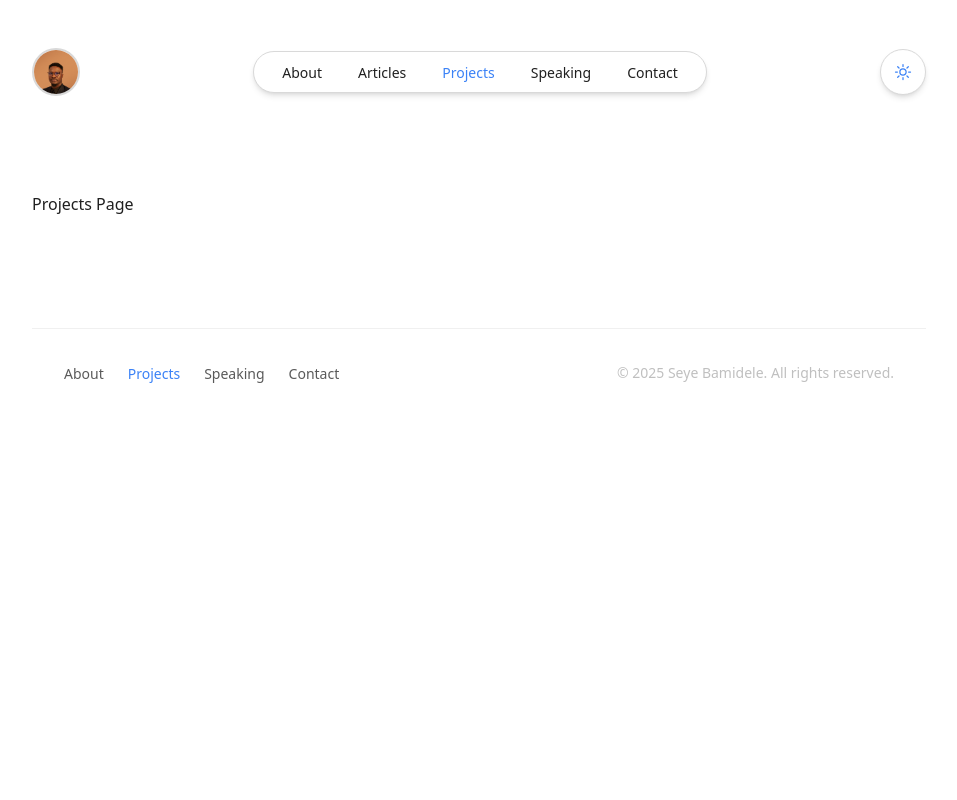
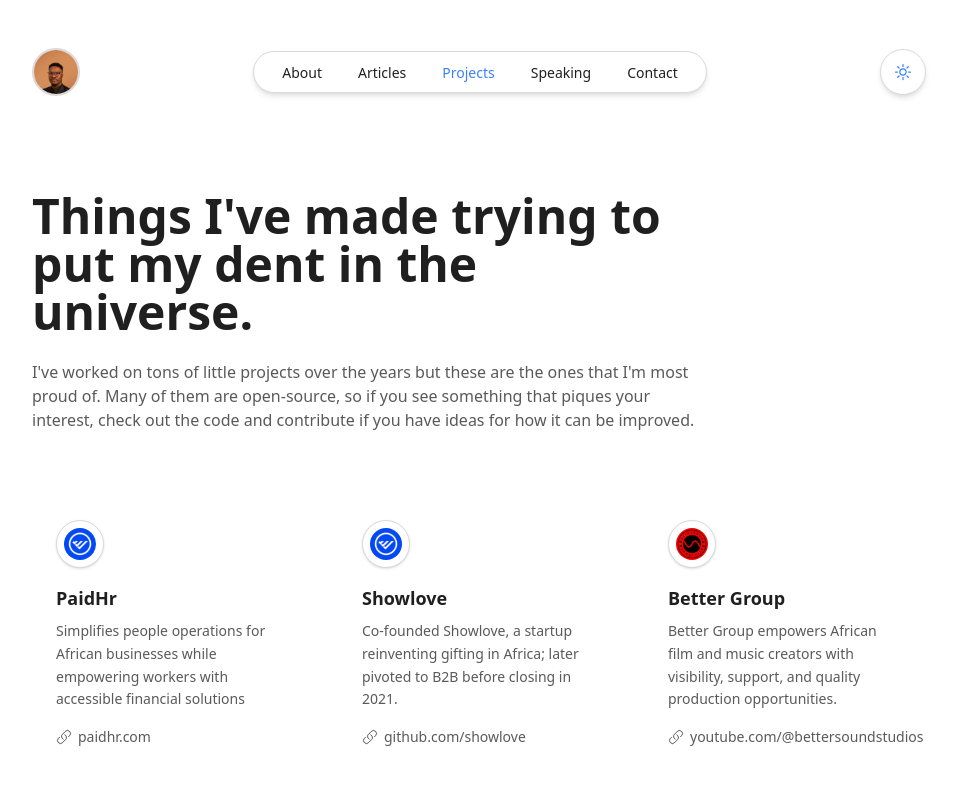
Before and after one commit to biolafrica/seye-bamidele, a Next.js app in the folder apps/client/: page /projects in a window 1280 px wide. Shown: the top 800 px of the page, without its empty margins (161-1118 px from the left). Built offline with nearby package versions, Linux system fonts and the light colour scheme.

Commit message:
created project page

```diff
--- a/apps/client/app/projects/page.tsx
+++ b/apps/client/app/projects/page.tsx
@@ -1,7 +1,94 @@
-export default function Projects() {
+import { LinkIcon } from "@heroicons/react/24/outline";
+
+interface Project {
+  name: string;
+  description: string;
+  link: string;
+  logo: string;
+}
+
+const projects: Project[] = [
+  {
+    name: "PaidHr",
+    description:
+      "Simplifies people operations for African businesses while empowering workers with accessible financial solutions",
+    link: "paidhr.com",
+    logo: "/paidHr.svg",
+  },
+  {
+    name: "Showlove",
+    description:
+      "Co-founded Showlove, a startup reinventing gifting in Africa; later pivoted to B2B before closing in 2021.",
+    link: "github.com/showlove",
+    logo: "/paidHr.svg",
+  },
+  {
+    name: "Better Group",
+    description:
+      "Better Group empowers African film and music creators with visibility, support, and quality production opportunities.",
+    link: "youtube.com/@bettersoundstudios",
+    logo: "/bettersound.svg",
+  },
+
+];
+
+export default function ProjectsPage() {
   return (
-    <div>
-      <h4>Projects Page</h4>
-    </div>
+    <main className="min-h-screen">
+      <div className="max-w-6xl">
+        {/* Header */}
+        <header className="mb-16 max-w-2xl">
+          <h1 className="text-4xl sm:text-5xl font-bold leading-tight text-heading">
+            Things I've made trying to put my dent in the universe.
+          </h1>
+          <p className="mt-6 text-secondary text-base">
+            I've worked on tons of little projects over the years but these are
+            the ones that I'm most proud of. Many of them are open-source, so if
+            you see something that piques your interest, check out the code and
+            contribute if you have ideas for how it can be improved.
+          </p>
+        </header>
+
+        {/* Projects Grid */}
+        <section className="grid grid-cols-1 sm:grid-cols-2 lg:grid-cols-3 gap-6">
+          {projects.map((project, idx) => (
+            <div
+              key={idx}
+              className="group flex flex-col items-start rounded-2xl p-6 hover:bg-hover transition-colors"
+            >
+              {/* Logo */}
+              <div className="w-12 h-12 flex items-center justify-center rounded-full bg-card border border-border mb-4 overflow-hidden group-hover:border-accent transition-colors shadow">
+                <img
+                  src={project.logo}
+                  alt={`${project.name} logo`}
+                  className="w-8 h-8 object-contain"
+                />
+              </div>
+
+              {/* Project Name */}
+              <h2 className="text-lg font-semibold text-heading">
+                {project.name}
+              </h2>
+
+              {/* Description */}
+              <p className="mt-2 text-sm text-secondary leading-relaxed flex-1">
+                {project.description}
+              </p>
+
+              {/* Link */}
+              <a
+                href={`https://${project.link}`}
+                target="_blank"
+                rel="noopener noreferrer"
+                className="mt-4 inline-flex items-center text-sm text-secondary hover:text-accent transition-colors font-medium group/link"
+              >
+                <LinkIcon className="w-4 h-4 mr-1.5 group-hover/link:text-accent transition-colors" />
+                <span>{project.link}</span>
+              </a>
+            </div>
+          ))}
+        </section>
+      </div>
+    </main>
   );
 }
```
Also changed, not shown: apps/client/public/bettersound.svg (added), apps/client/public/paidHr.svg (added).
